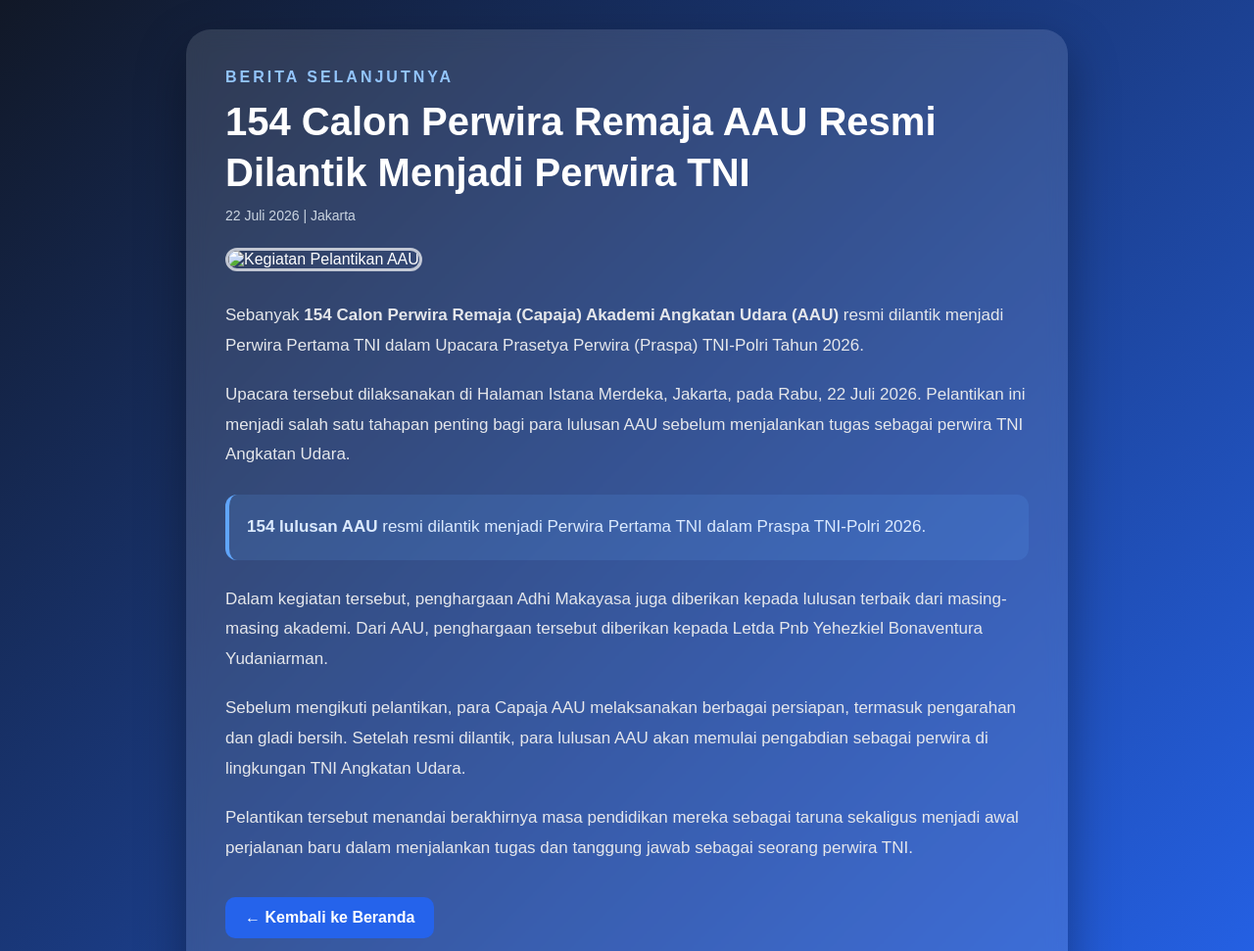
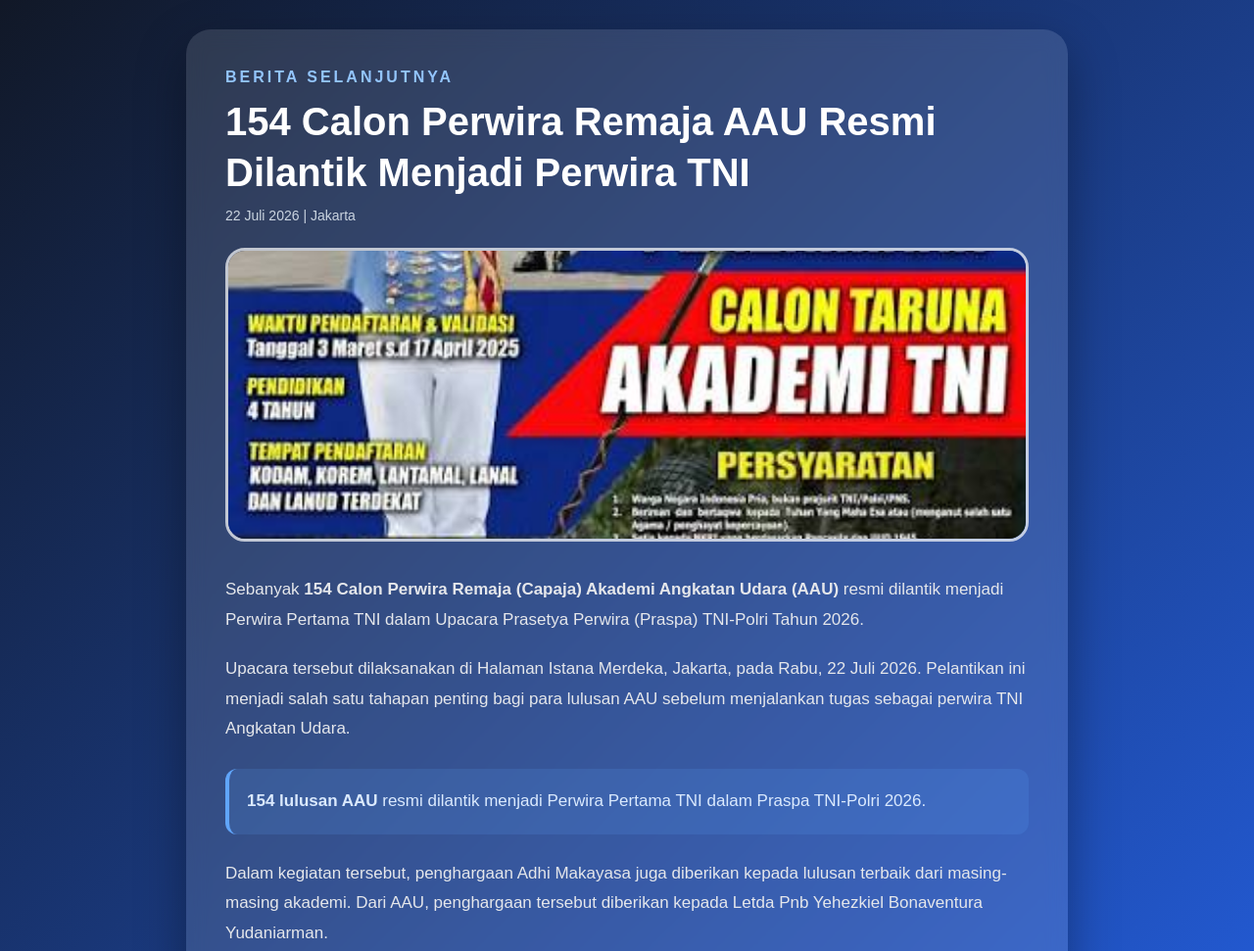
Before and after one commit to tileoy/toleoy.github.io, a plain HTML site: page berita-1.html in a window 1280 px wide. Shown: the top 971 px of the page at 98% size. Drawn offline with Linux system fonts and the light colour scheme.

Commit message:
Update berita-1.html

```diff
--- a/berita-1.html
+++ b/berita-1.html
@@ -140,7 +140,7 @@
         </div>
 
         <!-- GANTI NAMA FOTO SESUAI FOTO YANG KAMU PUNYA -->
-        <img src="foto-aau.jpg"
+        <img src="images.jpg"
              alt="Kegiatan Pelantikan AAU"
              class="gambar">
 
```
